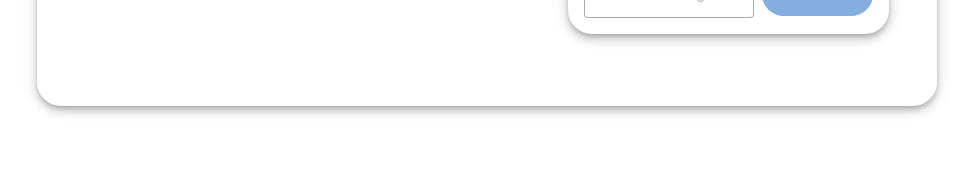
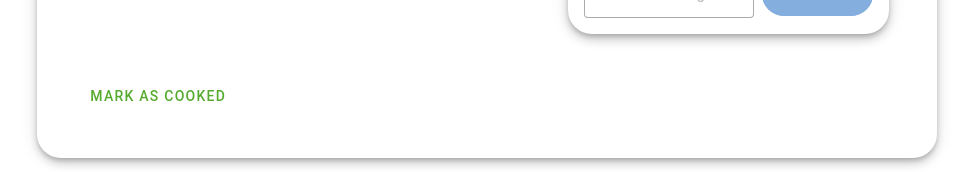
Before and after one commit to MeiLing90/food_quest_talus_dev, a Vue app in the folder web/: page /food/1 in a window 1280 px wide. Shown: the part 929-1101 px from the top of the page, without its empty margins (153-1126 px from the left). Before the commit the page ends 1059 px from the top, so only its background shows below. Built offline with nearby package versions, Linux system fonts and the light colour scheme.

Commit message:
Added archive

```diff
--- a/web/src/components/AppNavbar.vue
+++ b/web/src/components/AppNavbar.vue
@@ -2,6 +2,7 @@
 const links = [
   { to: '/',        label: 'Recipes',  icon: 'mdi-fire' },
   { to: '/quests',  label: 'Quests', icon: 'mdi-star-outline' },
+  { to: '/archive',  label: 'Archive', icon: 'mdi-archive-outline' },
   // add more when you have routes (e.g. messages/profile)
 ]
 </script>
--- /dev/null
+++ b/web/src/pages/food/FoodArchive.vue
@@ -0,0 +1,31 @@
+<script setup>
+import { useFoodStore } from '../../stores/foodStore';
+
+const foodStore = useFoodStore();
+</script>
+
+<template>
+  <v-container>
+    <v-row>
+      <v-col
+          v-for="(card, index) in foodStore.cookedCards"
+          :key="index"
+          cols="12" sm="6" md="4" lg="3" xl="2"
+          class="d-flex">
+        <v-card max-width="300" class="w-100" :to="{ name: 'food-detail', params: { id: card.id } }"
+                link>
+          <img :src="card.image" class="carouselImage w-100 rounded-md" />
+          <v-card-title>{{ card.name }}</v-card-title>
+          <v-card-text>{{ card.description }}</v-card-text>
+        </v-card>
+      </v-col>
+    </v-row>
+  </v-container>
+</template>
+
+<style scoped>
+.carouselImage {
+  aspect-ratio: 3 / 4;
+  object-fit: cover;
+}
+</style>
--- a/web/src/pages/food/FoodDetail.vue
+++ b/web/src/pages/food/FoodDetail.vue
@@ -1,15 +1,46 @@
 <script setup lang="ts">
 import { computed } from 'vue';
-import { useRoute } from 'vue-router';
-import { useFoodStore } from '../../stores/foodStore.js';
+import { useRoute, useRouter } from 'vue-router';
+import { useFoodStore } from '../../stores/foodStore';
 import UiParentCard from "../../components/UiParentCard.vue";
 import Chatbox from "../../components/chatbox.vue";
 
 const route = useRoute();
+const router = useRouter();
 const foodStore = useFoodStore();
 
 const card = computed(() =>
     foodStore.allCards.find(c => String(c.id) === route.params.id)
+);
+
+// Get a formatted list of cooked dates
+const cookedDates = computed(() => {
+  // Corrected check: ensure card.value and its cookedHistory exist
+  if (card.value && card.value.cookedHistory) {
+    return card.value.cookedHistory.map(dateStr => {
+      return new Date(dateStr).toLocaleDateString('de-DE', {
+        year: 'numeric',
+        month: 'long',
+        day: 'numeric',
+        hour: '2-digit',
+        minute: '2-digit'
+      });
+    }).reverse(); // Reverse to show most recent first
+  }
+  return []; // Return an empty array if card or history is undefined
+});
+
+function handleCooked() {
+  if (card.value) {
+    foodStore.markAsCooked(card.value.id);
+    if (!card.value.cookedHistory.length) {
+      router.push({ name: 'FoodList' });
+    }
+  }
+}
+
+const buttonText = computed(() =>
+    card.value && card.value.cookedHistory.length > 0 ? 'Cooked again' : 'Mark as Cooked'
 );
 </script>
 
@@ -34,6 +65,18 @@ const card = computed(() =>
         <v-col cols="5">
           <chatbox class="mt-0" ref="chatbox" />
         </v-col>
+
+
+        <v-card-text v-if="cookedDates.length > 0">
+          <h3>History:</h3>
+          <ul>
+            <li v-for="(date, index) in cookedDates" :key="index">{{ date }}</li>
+          </ul>
+        </v-card-text>
+
+        <v-card-actions class="justify-center">
+          <v-btn style="color: #56AB2F" @click="handleCooked">{{ buttonText }}</v-btn>
+        </v-card-actions>
       </v-row>
     </v-container>
   </UiParentCard>
--- a/web/src/stores/foodStore.js
+++ b/web/src/stores/foodStore.js
@@ -3,35 +3,48 @@ import cardsData from '../food.json';
 
 export const useFoodStore = defineStore('food', {
     state: () => ({
-        // Map the initial data to ensure a `selected` property is present for consistency
-        allCards: cardsData.map(card => ({ ...card, selected: undefined })),
+        allCards: cardsData.map(card => ({
+            ...card,
+            selected: undefined,
+            cooked: false,
+            cookedHistory: []
+        })),
         currentIndex: 0,
     }),
     getters: {
-        // This getter is the core of your filtering logic
         unvotedCards: (state) => state.allCards.filter(card => card.selected === undefined),
         currentCard: (state) => {
-            // The currentIndex now correctly points to the index in the unvotedCards array
             const unvoted = state.allCards.filter(card => card.selected === undefined);
             return unvoted[state.currentIndex] || null;
         },
-        selectedCards: (state) => state.allCards.filter(card => card.selected === true),
+        selectedCards: (state) => state.allCards.filter(card => card.selected === true && card.cooked === false),
+        cookedCards: (state) => state.allCards.filter(card => card.cooked === true),
     },
     actions: {
         vote(isYes) {
-            const cardToUpdate = this.currentCard; // Use the getter to get the current card
+            const cardToUpdate = this.currentCard;
             if (cardToUpdate) {
-                // Find the index of the card in the full `allCards` array
                 const cardIndex = this.allCards.findIndex(card => card.id === cardToUpdate.id);
                 if (cardIndex !== -1) {
-                    // Update the `selected` property of the card in the main array
                     this.allCards[cardIndex].selected = isYes;
                 }
+                this.currentIndex++;
+            }
+        },
+        markAsCooked(id) {
+            const cardToUpdate = this.allCards.find(card => card.id === id);
+            if (cardToUpdate) {
+                cardToUpdate.cooked = true;
+                // Add the current timestamp to the cookedHistory array
+                cardToUpdate.cookedHistory.push(new Date().toISOString());
             }
         },
         resetStore() {
-            // Reset the 'selected' property on all cards to undefined
-            this.allCards.forEach(card => card.selected = undefined);
+            this.allCards.forEach(card => {
+                card.selected = undefined;
+                card.cooked = false;
+                card.cookedHistory = [];
+            });
             this.currentIndex = 0;
         }
     },
```
Also changed, not shown: web/src/food.json (+54 -27 lines), web/src/router/index.js (+6 -4 lines).
